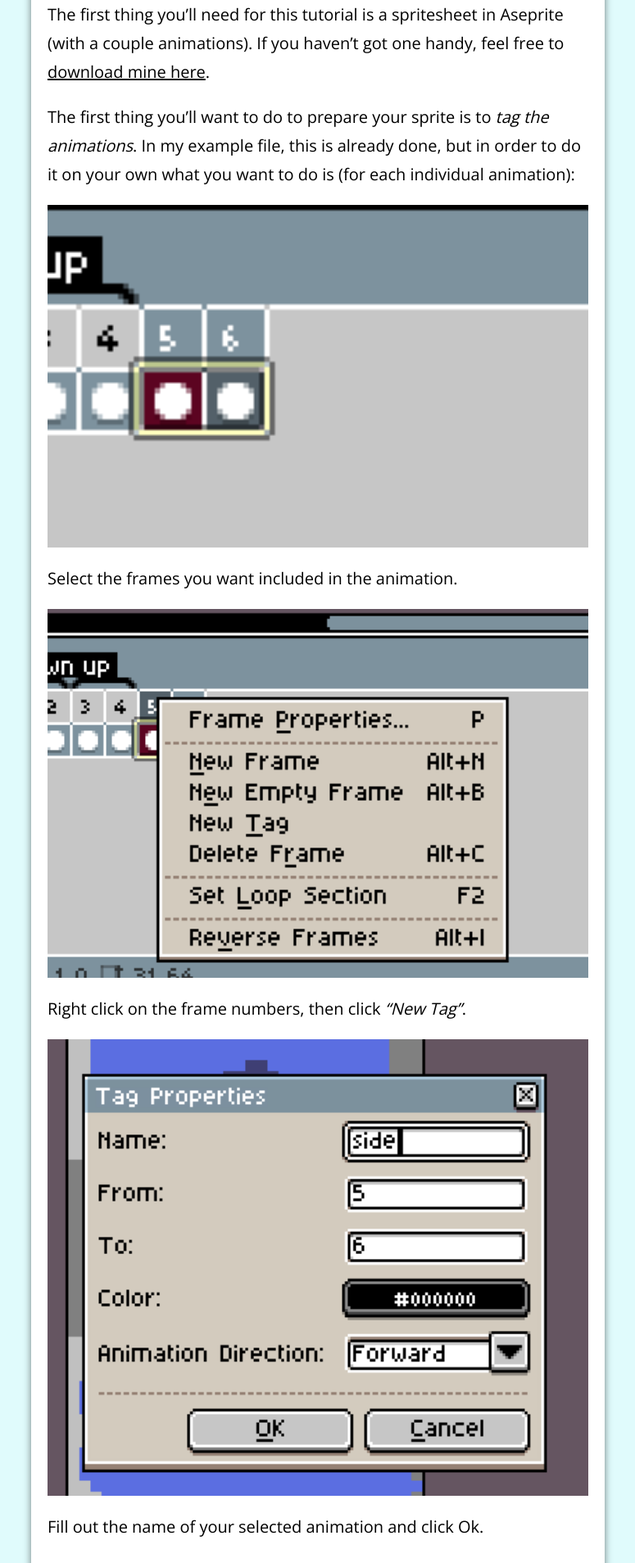
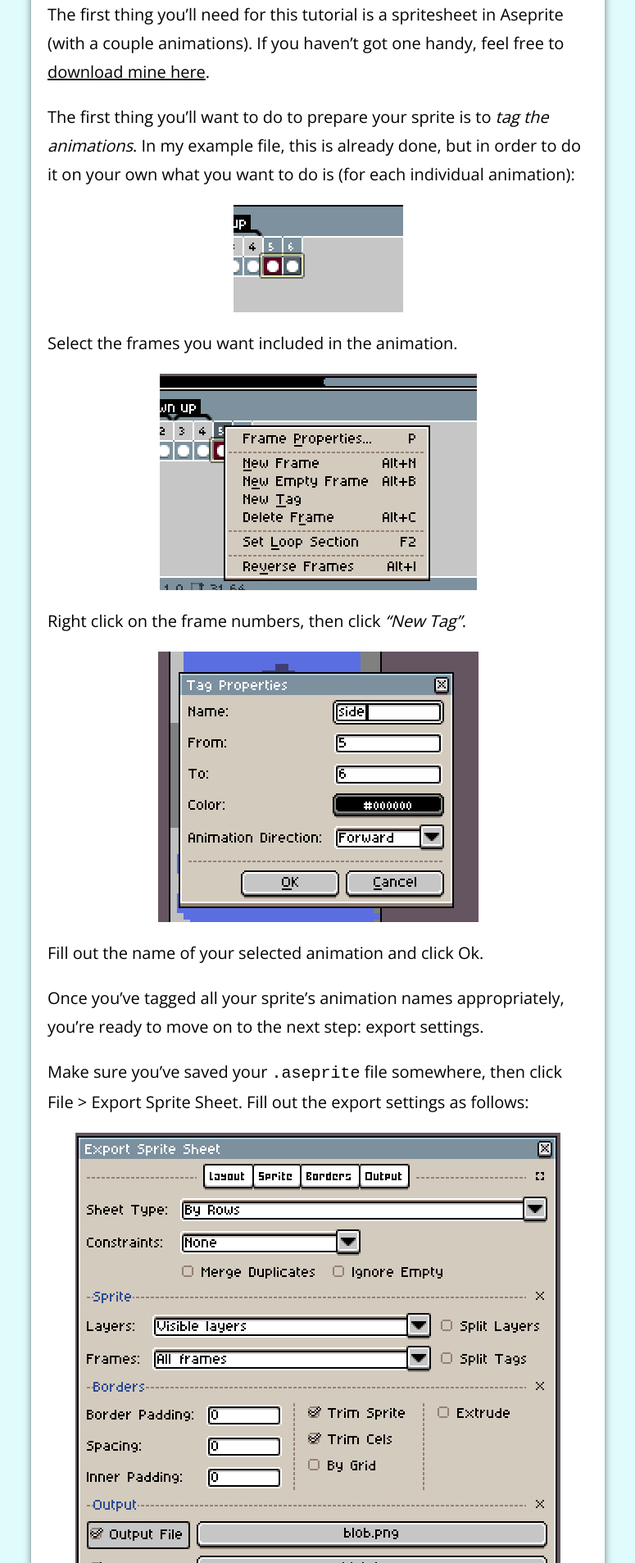
Before and after one commit to saricden/saricden.github.io, a Jekyll site: the page built from _posts/posts/2020-10-26-phaser3-aseprite.md, in a window 1280 px wide. Shown: the part 1305-3212 px from the top of the page at 82% size, without its empty margins (252-1027 px from the left). Built offline with Jekyll 4.4.1, drawn with Linux system fonts in a browser that asks for light colours; nearby versions of some CDN libraries; comment, search, counter and statistics services are not loaded.

Commit message:
FINALLY fixes the article image sizing.

```diff
--- a/src/css/style.css
+++ b/src/css/style.css
@@ -532,7 +532,8 @@ pre.highlight {
 }
 
 .res-img img {
-  width: 100%;
+  flex-grow: 0;
+  flex-shrink: 1;
 }
 
 #share-fallback,
```
